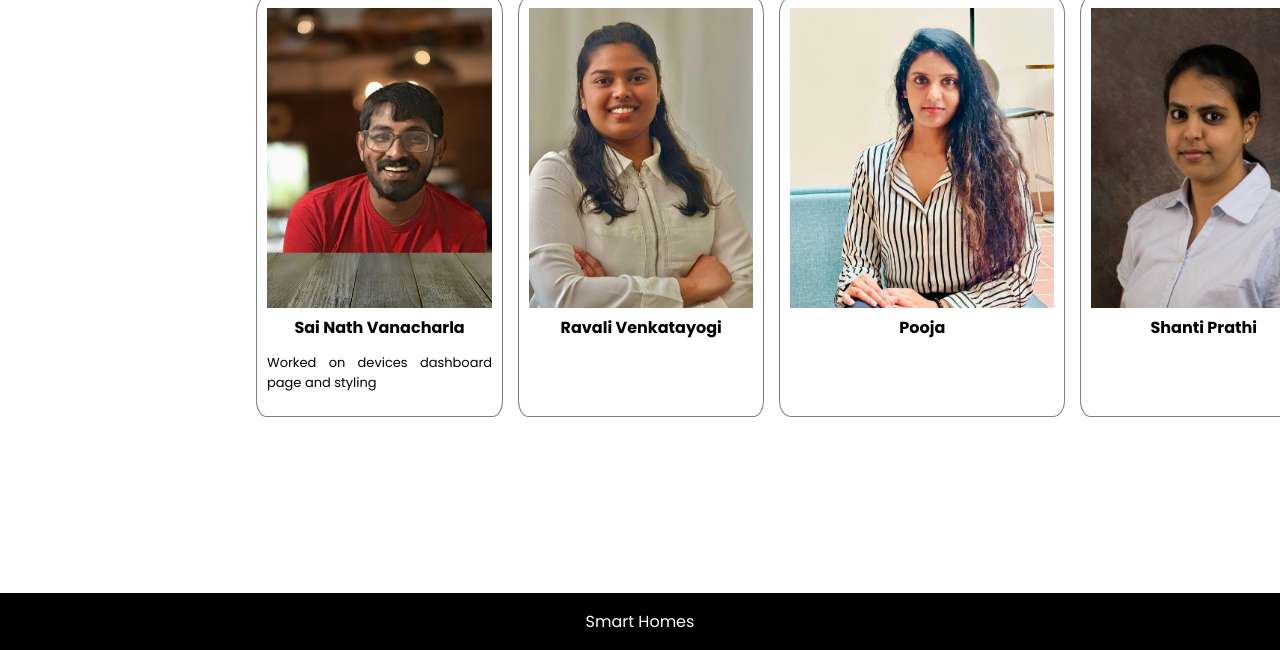
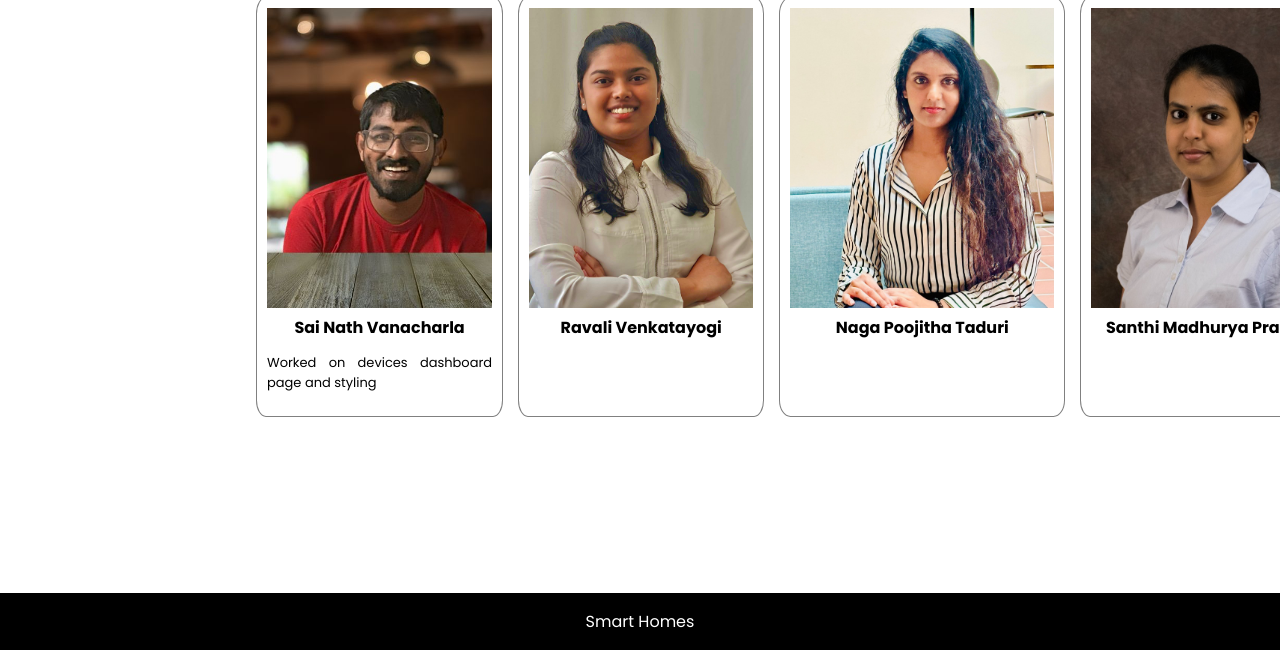
Before and after one commit to sainathmcs/DIS, a plain HTML site: page about.html in a window 1280 px wide. Shown: the part 150-800 px from the top of the page. Drawn offline with Linux system fonts and the light colour scheme.

Commit message:
About page

```diff
--- a/about.html
+++ b/about.html
@@ -88,7 +88,7 @@
                   <img src="assets/pooja.jpg" class="team-image" alt="home" />
 
                   <div class="team-details">
-                    <div class="font-bold">Pooja</div>
+                    <div class="font-bold">Naga Poojitha Taduri</div>
                   </div>
 
                   <div class="team-learnings">
@@ -104,7 +104,7 @@
                   <img src="assets/shanti.jpg" class="team-image" alt="home" />
 
                   <div class="team-details">
-                    <div class="font-bold">Shanti Prathi</div>
+                    <div class="font-bold">Santhi Madhurya Prathi</div>
                   </div>
 
                   <div class="team-learnings">
```
